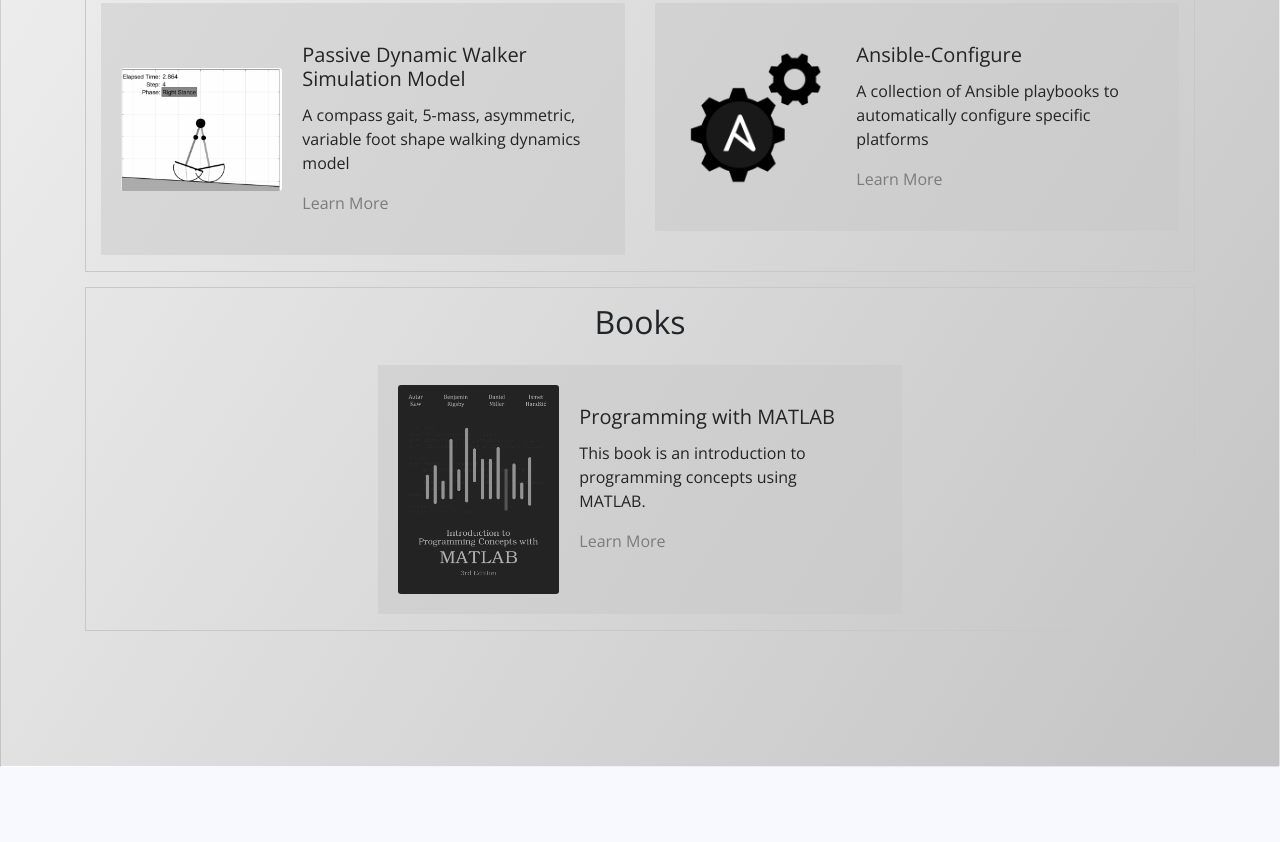
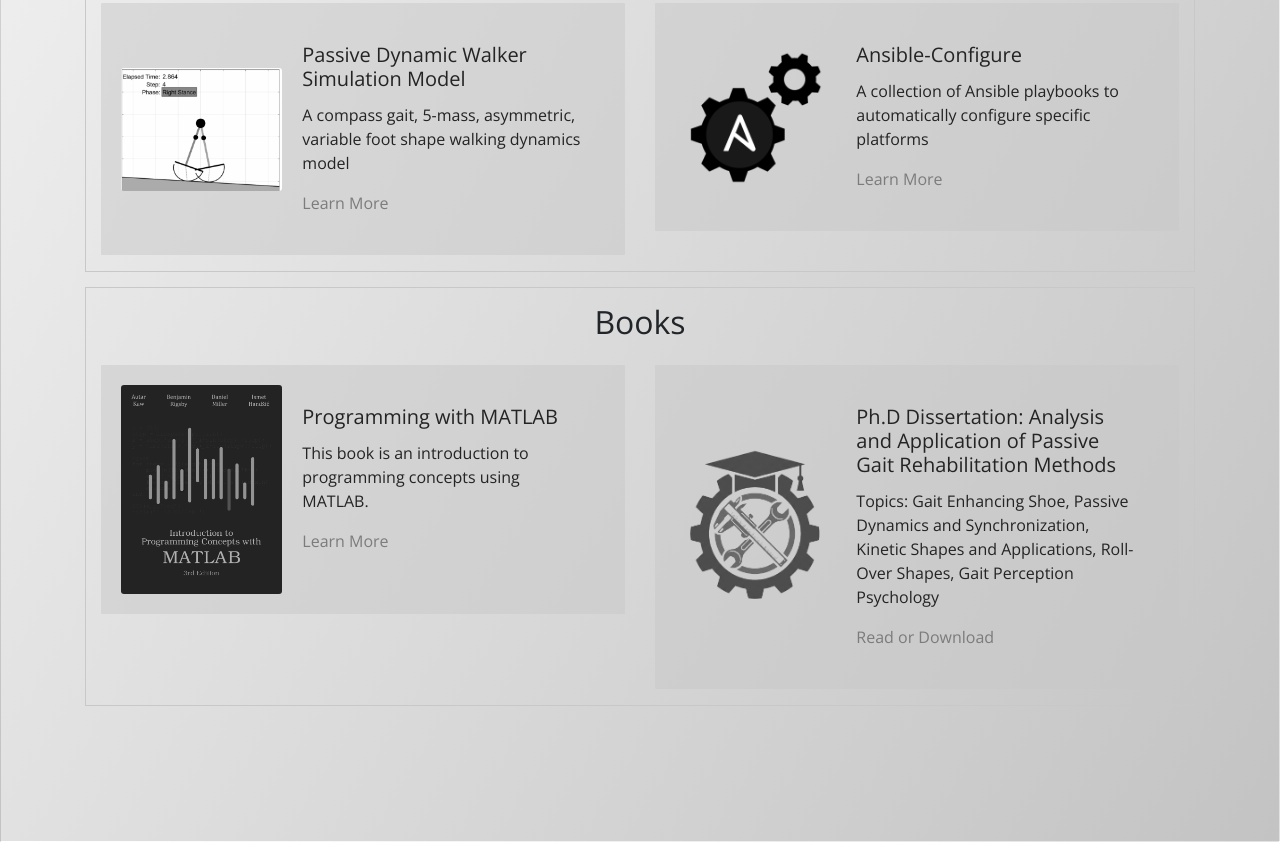
Before and after one commit to ismet55555/ismet55555.github.io, a plain HTML site: page html/pages/projects.html in a window 1280 px wide. Shown: the part 1221-2063 px from the top of the page. Before the commit the page ends 1988 px from the top, so only its background shows below. Drawn offline with nearby package versions, Linux system fonts and the light colour scheme.

Commit message:
feat: Added phd dissertation

```diff
--- a/html/pages/projects.html
+++ b/html/pages/projects.html
@@ -254,6 +254,22 @@
                         </div>
                     </div>
 
+                    <div class="col-md-6">
+                        <div class="card mb-3">
+                            <div class="row no-gutters">
+                                <div class="col-md-4 my-auto">
+                                    <img src="/assets/img/projects/thumbnails/phd_me_logo.png" class="card-img" alt="Card Name">
+                                </div>
+                                <div class="col-md-8">
+                                    <div class="card-body">
+                                        <h5 class="card-title">Ph.D Dissertation: Analysis and Application of Passive Gait Rehabilitation Methods</h5>
+                                        <p class="card-text">Topics: Gait Enhancing Shoe, Passive Dynamics and Synchronization, Kinetic Shapes and Applications, Roll-Over Shapes, Gait Perception Psychology</p>
+                                        <a role="button" class="card-text button-details" href="./../../assets/docs/phd/Handzic2014PhD.pdf">Read or Download</a>
+                                    </div>
+                                </div>
+                            </div>
+                        </div>
+                    </div>
 
 
                 </div>
```
Also changed, not shown: assets/img/projects/thumbnails/phd_me_logo.png (added), 1 other file.
